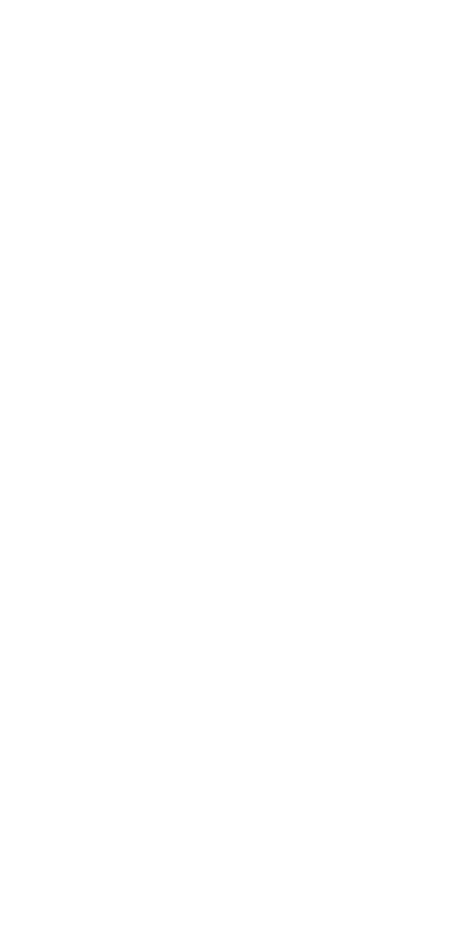
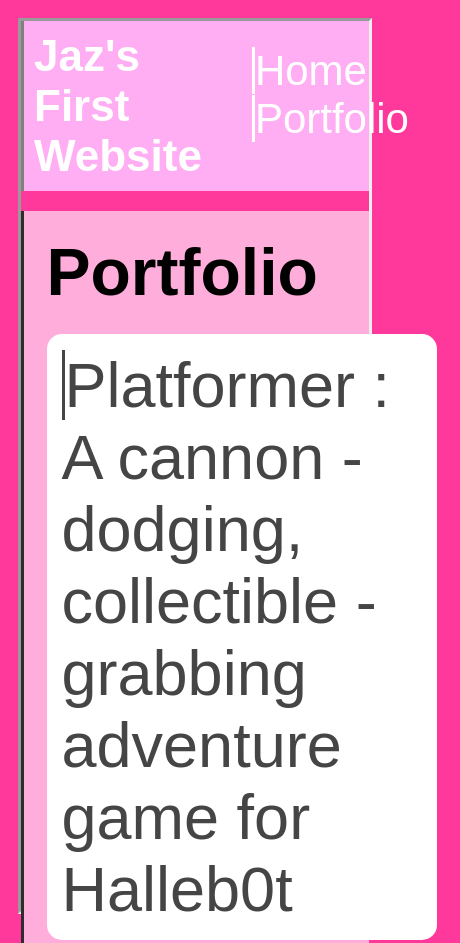
Before and after one commit to s1ckjxzks/s1ckjxzks.github.io, a plain HTML site: page portfolio.html in a window 390 px wide. Shown: the top 943 px of the page, 460 px wide, since content can reach past the window. Before the commit the page ends 844 px from the top, so only its background shows below. Drawn offline with Linux system fonts and the light colour scheme.

Commit message:
add portfolio.html file

```diff
--- a/portfolio.html
+++ b/portfolio.html
@@ -0,0 +1,33 @@
+<!DOCTYPE HTML>
+<html>
+    <head>
+        <title>Jaz's First Website</title>
+        <link rel="stylesheet" href="style.css"
+    </head>
+
+    <body>
+      <div id="all-contents">
+        <nav>
+            <h1>Jaz's First Website</h1>
+            <ul id="nav-ul">
+                <li class="nav-li">
+                    <a class="nav-a" href="index.html">Home</a>
+                </li>
+                <li class="nav-li">
+                    <a class="nav-a" href="portfolio.html">Portfolio</a>
+                </li>
+            </ul>
+        </nav>
+        <main>
+            <div class="content">
+                <h1>Portfolio</h1>
+                <ul id="portfolio">
+                    <li><a href="projects/platformer/">Platformer : A cannon - dodging, collectible - grabbing adventure game for Halleb0t</a></li>
+                    <li><a href="projects/bouncing-box/">Bouncing Box : A project that gives you a taste of game development on the web </a></li>
+                    <li><a href="projects/circularity/">Circularity : A motion poem using random number generation and velocity applied to circle shapes...</a></li>
+                </ul>
+            </div>
+        </main>
+      </div>
+    </body>
+</html>
--- a/style.css
+++ b/style.css
@@ -68,3 +68,77 @@
 h2, h3 {
     margin: 0px;
 }
+ /* portfolio styles */
+ .content h1 {
+    color: black;
+}
+
+#portfolio {
+    list-style-type: none;
+    padding-left: 0;
+}
+
+#portfolio li {
+    background: #fff;
+    padding: 10px;
+    border-radius: 10px;
+    margin-bottom: 10px;
+}
+
+#portfolio li:hover {
+    background: #eee;
+}
+
+#portfolio a {
+    text-decoration: none;
+    color: #454545;
+}
+/* responsive web design */
+@media screen and (min-width: 120px) and (max-width: 1080px) {
+    main {
+      height: 100ch;
+      zoom: 1.5;
+      display: grid;
+    }
+
+    h1 {
+      font-size: 44px;
+    }
+
+    h2 {
+      font-size: 42px;
+    }
+
+    h3 {
+      font-size: 36px;
+    }
+
+    #all-contents {
+      height: 100ch;
+      margin: none;
+    }
+
+    a {
+      font-size: 42px;
+    }
+
+    .sidebar {
+      margin-right: 0px;
+      justify-content: center;
+      align-items: center;
+    }
+
+    .sidebar-img {
+      width: 100%;
+    }
+
+    p,
+    li {
+      font-size: 24px;
+    }
+
+    .content {
+      align-content: center;
+      justify-content: center;
+    }
+}
```
Also changed, not shown: index.html (+3 -3 lines).
